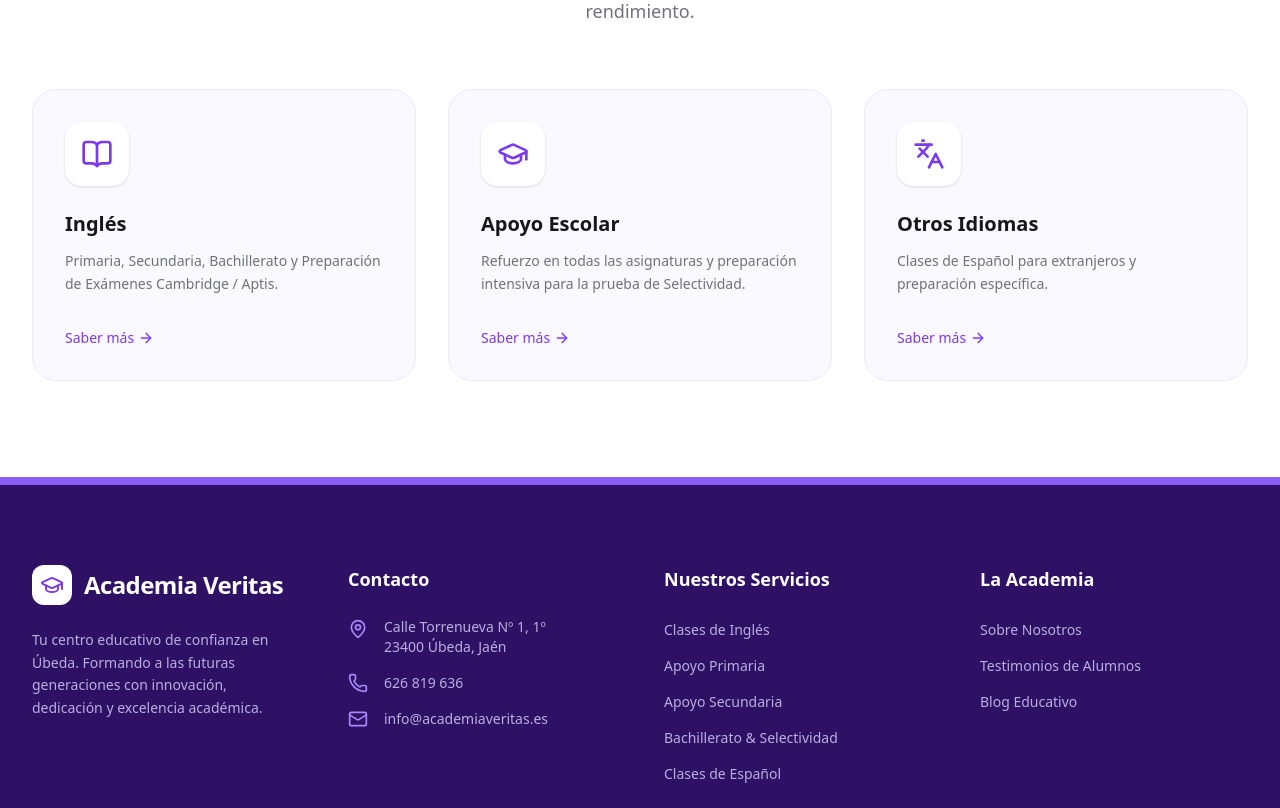
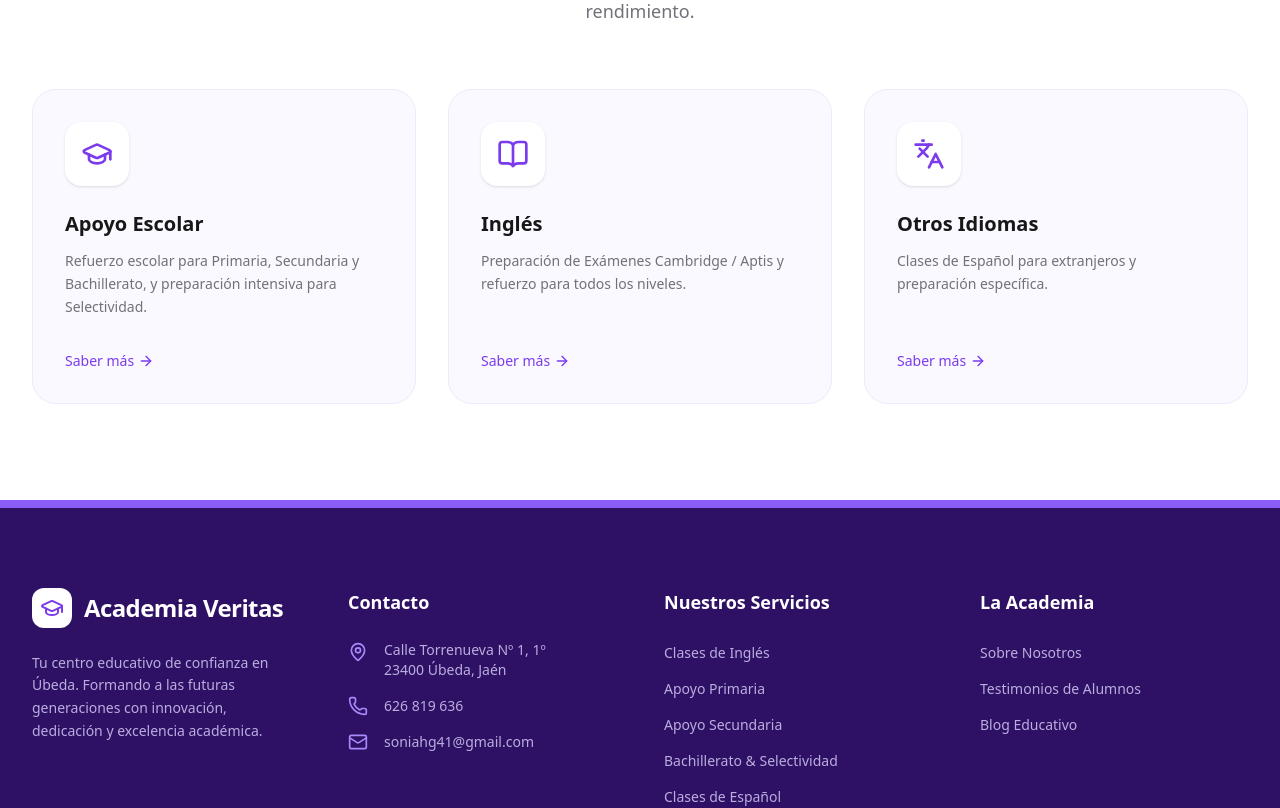
Before and after one commit to Frankisanz/Web-Academia-Veritas1, a Next.js app: page / in a window 1280 px wide. Shown: the part 940-1748 px from the top of the page. Built offline with nearby package versions, Linux system fonts and the light colour scheme.

Commit message:
refactor: centrar web en apoyo escolar, quitar nativos y actualizar email

```diff
--- a/src/app/contacto/page.tsx
+++ b/src/app/contacto/page.tsx
@@ -43,7 +43,7 @@ export default function ContactoPage() {
             <div className="bg-white dark:bg-zinc-900 p-8 rounded-3xl shadow-sm border border-slate-100 dark:border-zinc-800">
               <Mail className="h-8 w-8 text-primary-600 mb-4" />
               <h3 className="font-bold text-xl mb-2 text-foreground">Escríbenos</h3>
-              <p className="text-muted-foreground">info@academiaveritas.es</p>
+              <p className="text-muted-foreground">soniahg41@gmail.com</p>
             </div>
           </div>
 
--- a/src/app/idiomas/[lang]/[mode]/page.tsx
+++ b/src/app/idiomas/[lang]/[mode]/page.tsx
@@ -26,7 +26,7 @@ export async function generateMetadata({ params }: { params: Promise<{ lang: str
 
   return {
     title: `Clases de ${displayLang} ${mode.replace('-', ' ')} | Academia Veritas`,
-    description: `Aprende ${displayLang} en modalidad ${mode.replace('-', ' ')} con nuestros profesores nativos en Academia Veritas.`,
+    description: `Aprende ${displayLang} en modalidad ${mode.replace('-', ' ')} con nuestros profesores expertos en Academia Veritas.`,
   };
 }
 
--- a/src/app/ingles/[level]/page.tsx
+++ b/src/app/ingles/[level]/page.tsx
@@ -17,7 +17,7 @@ export async function generateMetadata({ params }: { params: Promise<{ level: st
   const { level } = await params;
   return {
     title: `Clases de Inglés de ${level.replace('-', ' ')} | Academia Veritas`,
-    description: `Apúntate a nuestras clases de inglés de ${level.replace('-', ' ')} en Úbeda. Metodología nativa y resultados garantizados.`,
+    description: `Apúntate a nuestras clases de inglés de ${level.replace('-', ' ')} en Úbeda. Metodología práctica y resultados garantizados.`,
   };
 }
 
@@ -36,7 +36,7 @@ export default async function InglesPage({ params }: { params: Promise<{ level:
             Inglés para {levelName}
           </h1>
           <p className="text-lg text-muted-foreground leading-relaxed">
-             Desarrolla tus habilidades en el idioma con profesores nativos y un plan de estudios adaptado para tu nivel y objetivos. Grupos reducidos para maximizar la participación.
+             Desarrolla tus habilidades en el idioma con profesores expertos y un plan de estudios adaptado para tu nivel y objetivos. Grupos reducidos para maximizar la participación.
           </p>
         </div>
 
--- a/src/app/page.tsx
+++ b/src/app/page.tsx
@@ -56,7 +56,7 @@ export default function Home() {
               </h1>
 
               <p className="text-lg text-slate-700 dark:text-slate-300 font-medium mb-8 leading-relaxed max-w-xl">
-                Academia Veritas en Úbeda. Aprende inglés, domina otras lenguas y supera tus retos escolares con profesores expertos y un método comprobado.
+                Academia Veritas en Úbeda. Supera tus retos escolares en Primaria, Secundaria y Bachillerato, aprende inglés y domina otras lenguas con profesores expertos y un método comprobado.
               </p>
 
               <div className="flex flex-col sm:flex-row gap-4">
@@ -72,7 +72,7 @@ export default function Home() {
 
               <div className="mt-10 flex items-center gap-6 text-sm font-semibold text-slate-800 dark:text-slate-200">
                 <div className="flex items-center gap-2 bg-white/50 px-3 py-1.5 rounded-full backdrop-blur-sm border border-white/50 shadow-sm">
-                  <CheckCircle2 className="h-5 w-5 text-primary-600" /> Profesores Nativos
+                  <CheckCircle2 className="h-5 w-5 text-primary-600" /> Profesores Especializados
                 </div>
                 <div className="flex items-center gap-2 bg-white/50 px-3 py-1.5 rounded-full backdrop-blur-sm border border-white/50 shadow-sm">
                   <CheckCircle2 className="h-5 w-5 text-primary-600" /> Grupos Reducidos
@@ -167,17 +167,17 @@ export default function Home() {
           </div>
 
           <div className="grid md:grid-cols-3 gap-8">
+             <ServiceCard
+              icon={<GraduationCap className="h-8 w-8 text-primary-600" />}
+              title="Apoyo Escolar"
+              desc="Refuerzo escolar para Primaria, Secundaria y Bachillerato, y preparación intensiva para Selectividad."
+              href="/refuerzo/secundaria"
+            />
             <ServiceCard
               icon={<BookOpen className="h-8 w-8 text-primary-600" />}
               title="Inglés"
-              desc="Primaria, Secundaria, Bachillerato y Preparación de Exámenes Cambridge / Aptis."
+              desc="Preparación de Exámenes Cambridge / Aptis y refuerzo para todos los niveles."
               href="/ingles/secundaria"
-            />
-             <ServiceCard
-              icon={<GraduationCap className="h-8 w-8 text-primary-600" />}
-              title="Apoyo Escolar"
-              desc="Refuerzo en todas las asignaturas y preparación intensiva para la prueba de Selectividad."
-              href="/refuerzo/secundaria"
             />
              <ServiceCard
               icon={<Languages className="h-8 w-8 text-primary-600" />}
--- a/src/components/layout/footer.tsx
+++ b/src/components/layout/footer.tsx
@@ -33,7 +33,7 @@ export function Footer() {
               </li>
               <li className="flex items-center gap-4 text-primary-200/80">
                 <Mail className="h-5 w-5 shrink-0 text-primary-400" />
-                <span className="text-sm">info@academiaveritas.es</span>
+                <span className="text-sm">soniahg41@gmail.com</span>
               </li>
             </ul>
           </div>
--- a/src/components/layout/navbar.tsx
+++ b/src/components/layout/navbar.tsx
@@ -45,12 +45,6 @@ export function Navbar() {
               </span>
               <div className="absolute top-full left-1/2 -translate-x-1/2 pt-2 opacity-0 translate-y-2 pointer-events-none group-hover:opacity-100 group-hover:translate-y-0 group-hover:pointer-events-auto transition-all duration-300">
                 <div className="bg-white dark:bg-zinc-900 rounded-2xl shadow-xl border border-primary-100 dark:border-zinc-800 p-3 flex flex-col min-w-[240px]">
-                  <Link href="/ingles/secundaria" className="px-4 py-3 hover:bg-primary-50 dark:hover:bg-zinc-800 rounded-xl transition-colors flex items-center gap-3">
-                    <BookOpen className="h-5 w-5 text-primary-500" />
-                    <span className="text-foreground font-medium">Inglés (Todos los niveles)</span>
-                  </Link>
-
-                  <div className="h-px bg-slate-100 dark:bg-zinc-800 my-2" />
                   <span className="px-4 py-1 text-xs font-bold text-primary-500 uppercase tracking-wider">Apoyo Escolar</span>
 
                   <Link href="/refuerzo/primaria" className="px-4 py-2 hover:bg-primary-50 dark:hover:bg-zinc-800 rounded-xl transition-colors flex items-center gap-3">
@@ -64,6 +58,13 @@ export function Navbar() {
                   <Link href="/refuerzo/bachillerato" className="px-4 py-2 hover:bg-primary-50 dark:hover:bg-zinc-800 rounded-xl transition-colors flex items-center gap-3">
                     <span className="w-1.5 h-1.5 rounded-full bg-primary-400" />
                     <span className="text-foreground text-sm">Bachillerato & Selectividad</span>
+                  </Link>
+
+                  <div className="h-px bg-slate-100 dark:bg-zinc-800 my-2" />
+
+                  <Link href="/ingles/secundaria" className="px-4 py-3 hover:bg-primary-50 dark:hover:bg-zinc-800 rounded-xl transition-colors flex items-center gap-3">
+                    <BookOpen className="h-5 w-5 text-primary-500" />
+                    <span className="text-foreground font-medium">Inglés (Todos los niveles)</span>
                   </Link>
 
                   <div className="h-px bg-slate-100 dark:bg-zinc-800 my-2" />
@@ -108,9 +109,6 @@ export function Navbar() {
           <div className="px-4 py-2 font-semibold text-primary-600 uppercase text-sm tracking-wider">
             Servicios
           </div>
-          <Link href="/ingles/secundaria" className="font-medium px-4 py-3 hover:bg-primary-50 dark:hover:bg-zinc-900 rounded-xl flex items-center gap-3 text-foreground" onClick={() => setIsMobileMenuOpen(false)}>
-            <BookOpen className="h-5 w-5" /> Inglés (Todos los niveles)
-          </Link>
           <div className="px-4 py-1 text-xs font-bold text-primary-500 uppercase tracking-wider mt-2">Apoyo Escolar</div>
           <Link href="/refuerzo/primaria" className="font-medium px-4 py-2 ml-4 hover:bg-primary-50 dark:hover:bg-zinc-900 rounded-xl flex items-center gap-3 text-foreground" onClick={() => setIsMobileMenuOpen(false)}>
             <span className="w-1.5 h-1.5 rounded-full bg-primary-400" /> Primaria
@@ -120,6 +118,9 @@ export function Navbar() {
           </Link>
           <Link href="/refuerzo/bachillerato" className="font-medium px-4 py-2 ml-4 hover:bg-primary-50 dark:hover:bg-zinc-900 rounded-xl flex items-center gap-3 text-foreground" onClick={() => setIsMobileMenuOpen(false)}>
             <span className="w-1.5 h-1.5 rounded-full bg-primary-400" /> Bachillerato
+          </Link>
+          <Link href="/ingles/secundaria" className="font-medium px-4 py-3 hover:bg-primary-50 dark:hover:bg-zinc-900 rounded-xl flex items-center gap-3 text-foreground mt-2" onClick={() => setIsMobileMenuOpen(false)}>
+            <BookOpen className="h-5 w-5" /> Inglés (Todos los niveles)
           </Link>
           <div className="h-px bg-slate-100 dark:bg-zinc-800 my-1" />
           <Link href="/idiomas/espanol/online" className="font-medium px-4 py-3 hover:bg-primary-50 dark:hover:bg-zinc-900 rounded-xl flex items-center gap-3 text-foreground" onClick={() => setIsMobileMenuOpen(false)}>
--- a/src/components/seo/schema.tsx
+++ b/src/components/seo/schema.tsx
@@ -5,7 +5,7 @@ export function LocalBusinessSchema() {
     "name": "Academia Veritas",
     "image": "https://academiaveritas.es/logo.png",
     "telephone": "626819636",
-    "email": "info@academiaveritas.es",
+    "email": "soniahg41@gmail.com",
     "address": {
       "@type": "PostalAddress",
       "streetAddress": "Calle Torrenueva Nº 1, 1º",
```
